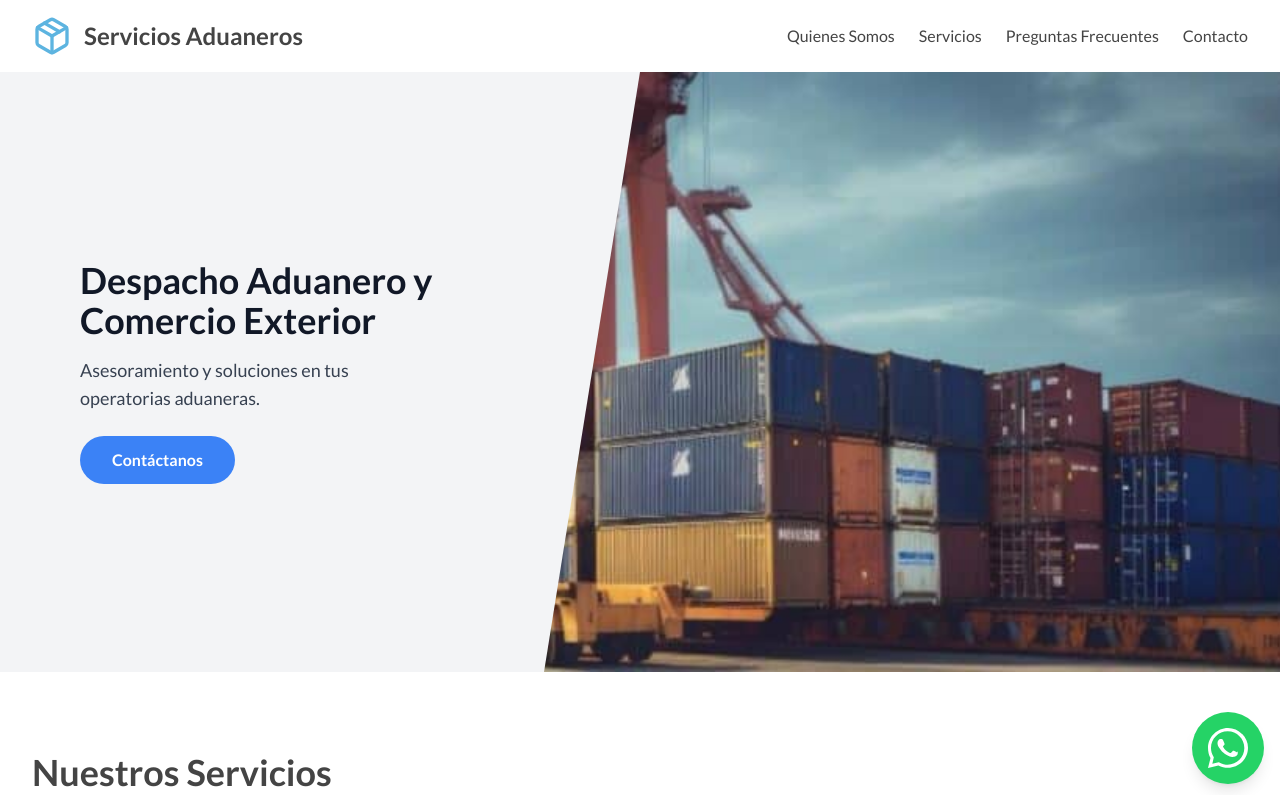
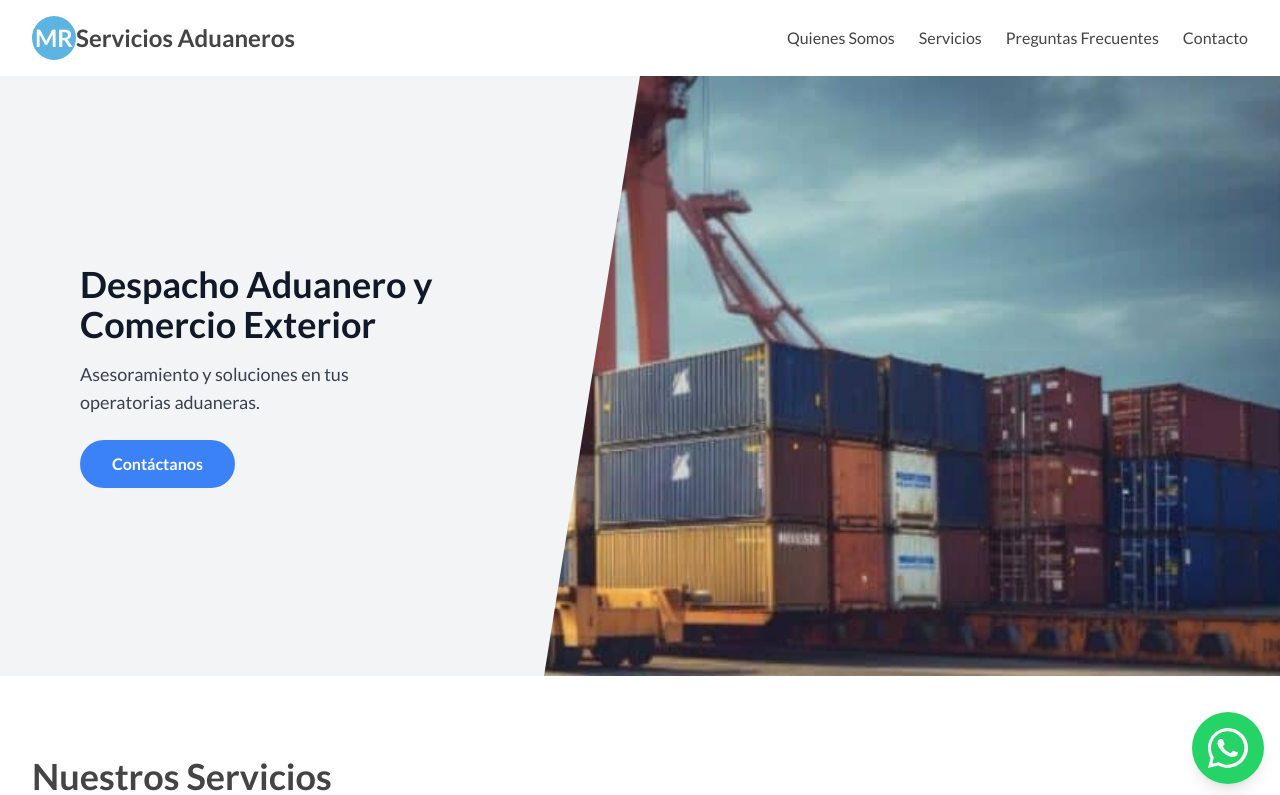
Before and after one commit to RamaBas/MR-Aduana, a React (Vite) app: page / in a window 1280 px wide. Shown: the top 795 px of the page. Built offline with nearby package versions, Linux system fonts and the light colour scheme.

Commit message:
add logotype to header

```diff
--- a/src/components/Footer.tsx
+++ b/src/components/Footer.tsx
@@ -7,7 +7,9 @@ const Footer = () => {
       <div className="container mx-auto px-4">
         <div className="flex flex-col md:flex-row justify-between items-center">
           <div className="mb-6 md:mb-0">
-            <h3 className="text-2xl font-bold mb-2">MR</h3>
+          <p class="flex items-center justify-center w-11 h-11 rounded-full bg-[#5DB4E0] text-white text-2xl font-bold">
+            MR
+          </p>
             <p className="text-gray-600">DESPACHO ADUANERO Y COMERCIO EXTERIOR</p>
           </div>
           <div className="flex space-x-6">
--- a/src/components/Header.tsx
+++ b/src/components/Header.tsx
@@ -12,7 +12,9 @@ const Header = () => {
     <div className="bg-white shadow-sm py-4">
       <div className="container mx-auto px-4 flex items-center justify-between">
         <div className="flex items-center">
-          <Package className="w-10 h-10 text-primary mr-3" />
+        <p class="flex items-center justify-center w-11 h-11 rounded-full bg-[#5DB4E0] text-white text-2xl font-bold">
+          MR
+        </p>
           <span className="text-2xl font-bold text-text-default">Servicios Aduaneros</span>
         </div>
         <nav className="hidden md:block">
```
